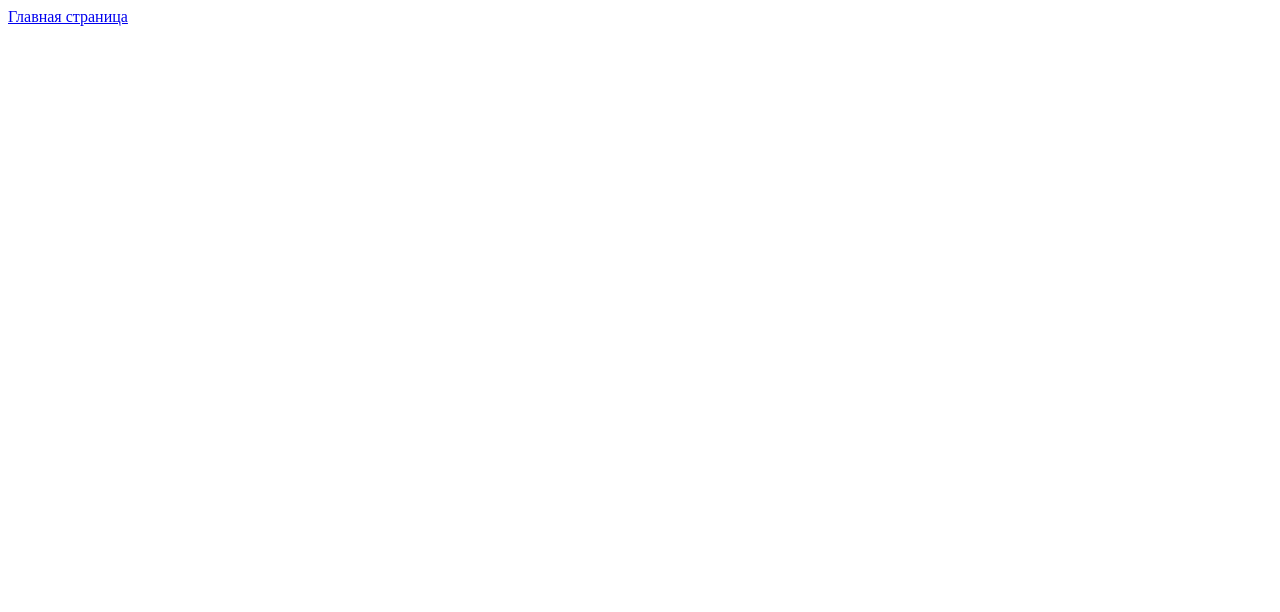
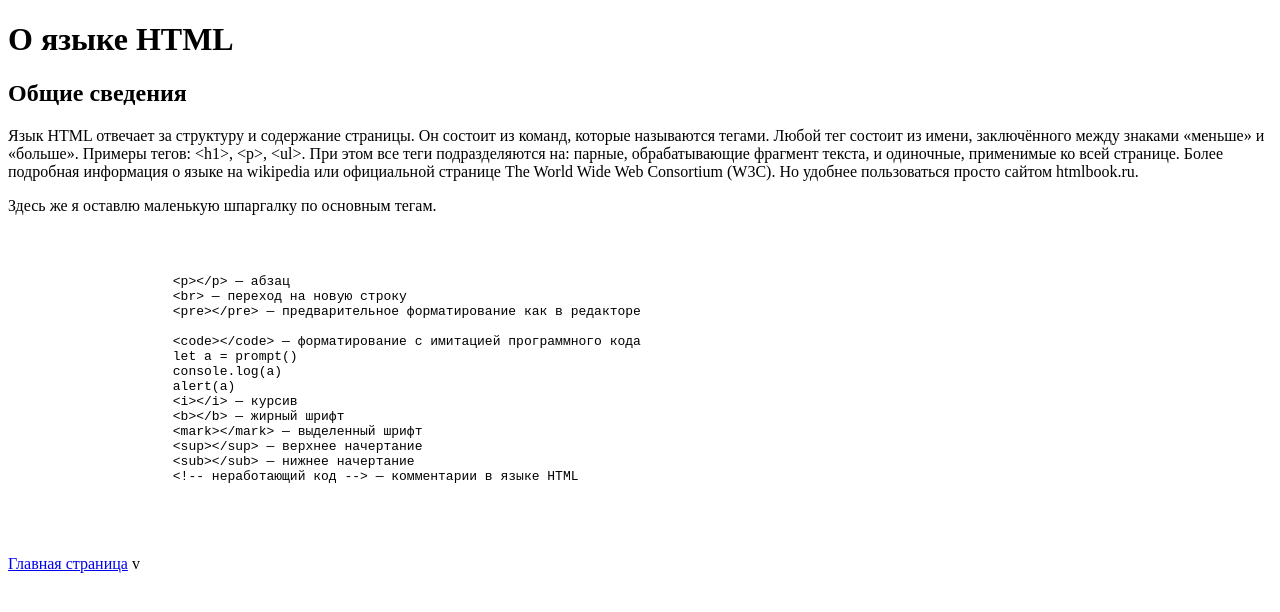
Before and after one commit to pixxbe/site, a plain HTML site: page pages/HTML.html in a window 1280 px wide. Drawn offline with Linux system fonts and the light colour scheme.

Commit message:
Update HTML.html

```diff
--- a/pages/HTML.html
+++ b/pages/HTML.html
@@ -7,6 +7,45 @@
     </head>
 
     <body>
+        <h1>
+            О языке HTML
+        </h1>
+
+        <h2>
+            Общие сведения
+        </h2>
+
+        <p>
+            Язык HTML отвечает за структуру и содержание страницы. Он состоит из команд, которые называются тегами.
+            Любой тег состоит из имени, заключённого между знаками «меньше» и «больше». Примеры тегов: &lt;h1>, &lt;p>, &lt;ul>.
+            При этом все теги подразделяются на: парные, обрабатывающие фрагмент текста, и одиночные, применимые ко всей странице.
+            Более подробная информация о языке на wikipedia или официальной странице The World Wide Web Consortium (W3C).
+            Но удобнее пользоваться просто сайтом htmlbook.ru.
+
+        </p>
+        <p>
+            Здесь же я оставлю маленькую шпаргалку по основным тегам.
+        </p>
+
+        <pre>
+            <ul>
+                &lt;p>&lt;/p> — абзац
+                &lt;br> — переход на новую строку
+                &lt;pre>&lt;/pre> — предварительное форматирование как в редакторе
+
+                &lt;сode>&lt;/сode> — форматирование с имитацией программного кода
+                let a = prompt()
+                console.log(a)
+                alert(a)
+                &lt;i>&lt;/i> — курсив
+                &lt;b>&lt;/b> — жирный шрифт
+                &lt;mark>&lt;/mark> — выделенный шрифт
+                &lt;sup>&lt;/sup> — верхнее начертание
+                &lt;sub>&lt;/sub> — нижнее начертание
+                &lt;!-- неработающий код --> — комментарии в языке HTML
+            </ul>
+        </pre>
+
         <a href="../index.html">Главная страница</a>
     </body>
-</html>
+</html>v
```
